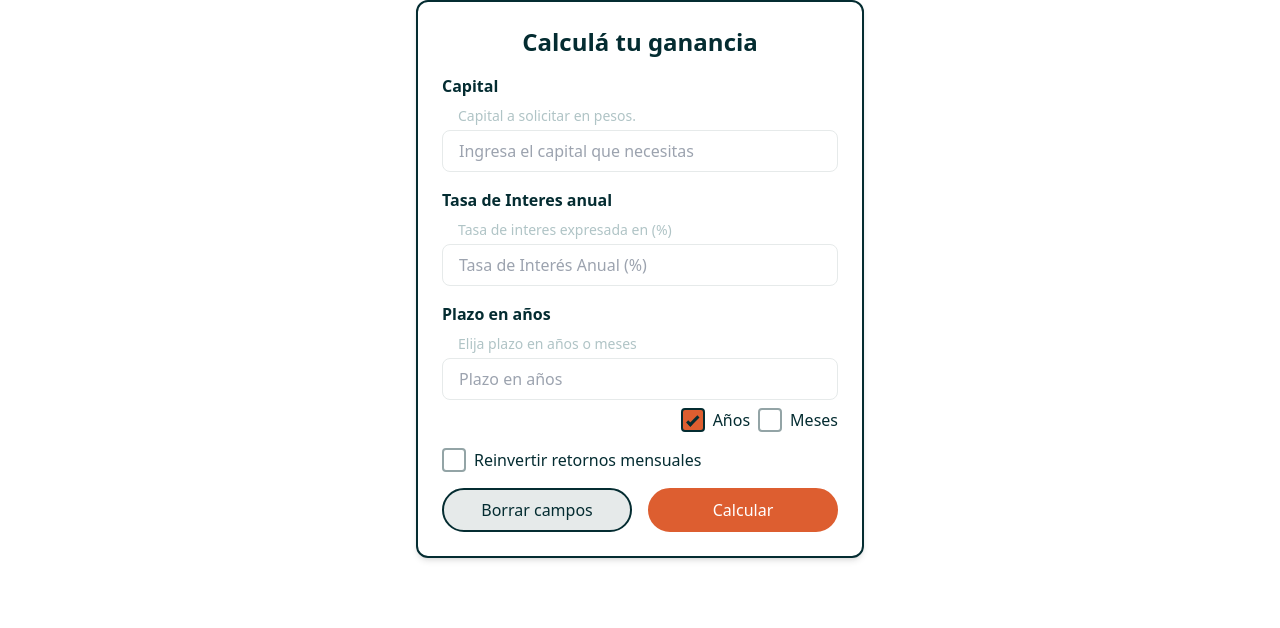
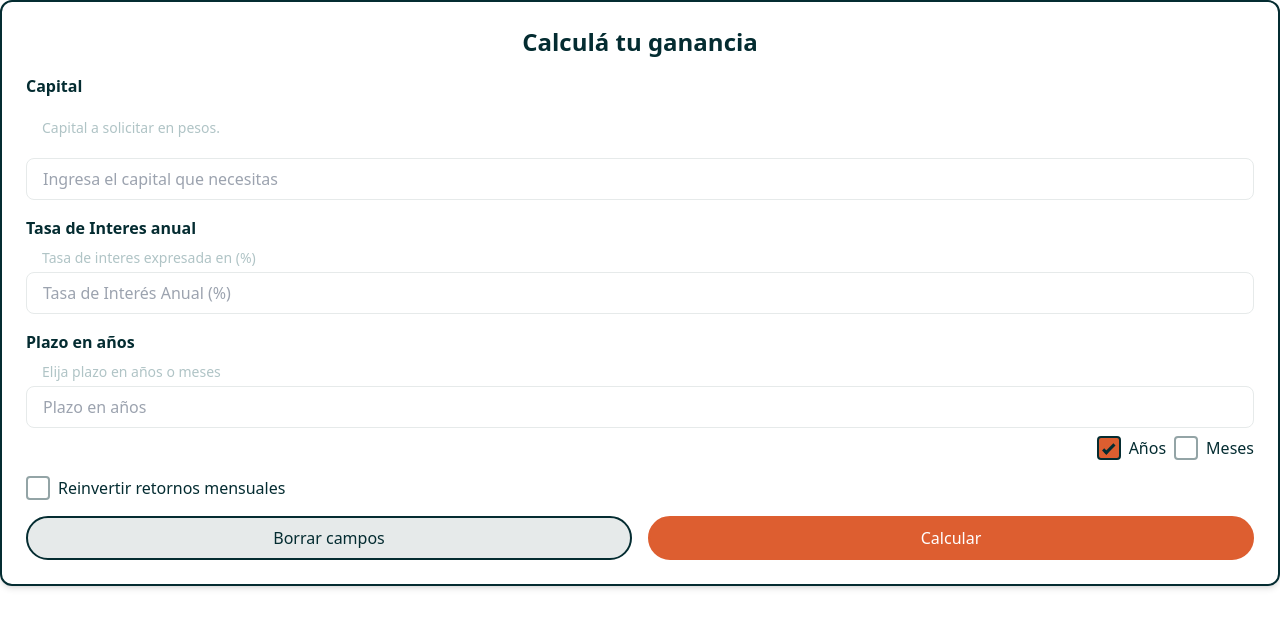
Before and after one commit to No-Country-simulation/h3-20-proptech, a React (Vite) app in the folder proptech/: page /inversion in a window 1280 px wide. Shown: the top 628 px of the page. Built offline with nearby package versions, Linux system fonts and the light colour scheme.

Commit message:
small fix

```diff
--- a/proptech/src/components/InvestorReturnCalculator.jsx
+++ b/proptech/src/components/InvestorReturnCalculator.jsx
@@ -103,10 +103,10 @@ function InvestorReturnCalculator() {
     };
 
     return (
-        <div className="max-w-md mx-auto p-6 bg-inherit border-2 border-secondary shadow-md rounded-xl focus-within:shadow-primary">
-            <h2 className="text-2xl font-bold mb-4 text-center text-text-primary">Calculá tu ganancia</h2>
-            <div className="space-y-4 ">
-                <div>
+        <div className="min-w-[40vw] p-6 bg-inherit border-2 border-secondary shadow-md rounded-xl focus-within:shadow-primary">
+            <h2 className="text-2xl font-bold mb-4 text-center text-text-primary w-full">Calculá tu ganancia</h2>
+            <div className="space-y-4">
+                <div className="space-y-4">
                     <label className="font-bold text-text-primary mb-1">Capital</label>
                     <p
                         className={`text-sm mt-1 ${errors.principal === true
@@ -251,6 +251,7 @@ function InvestorReturnCalculator() {
                     </table>
                 </div>
             )}
+
         </div>
     );
 }
```
